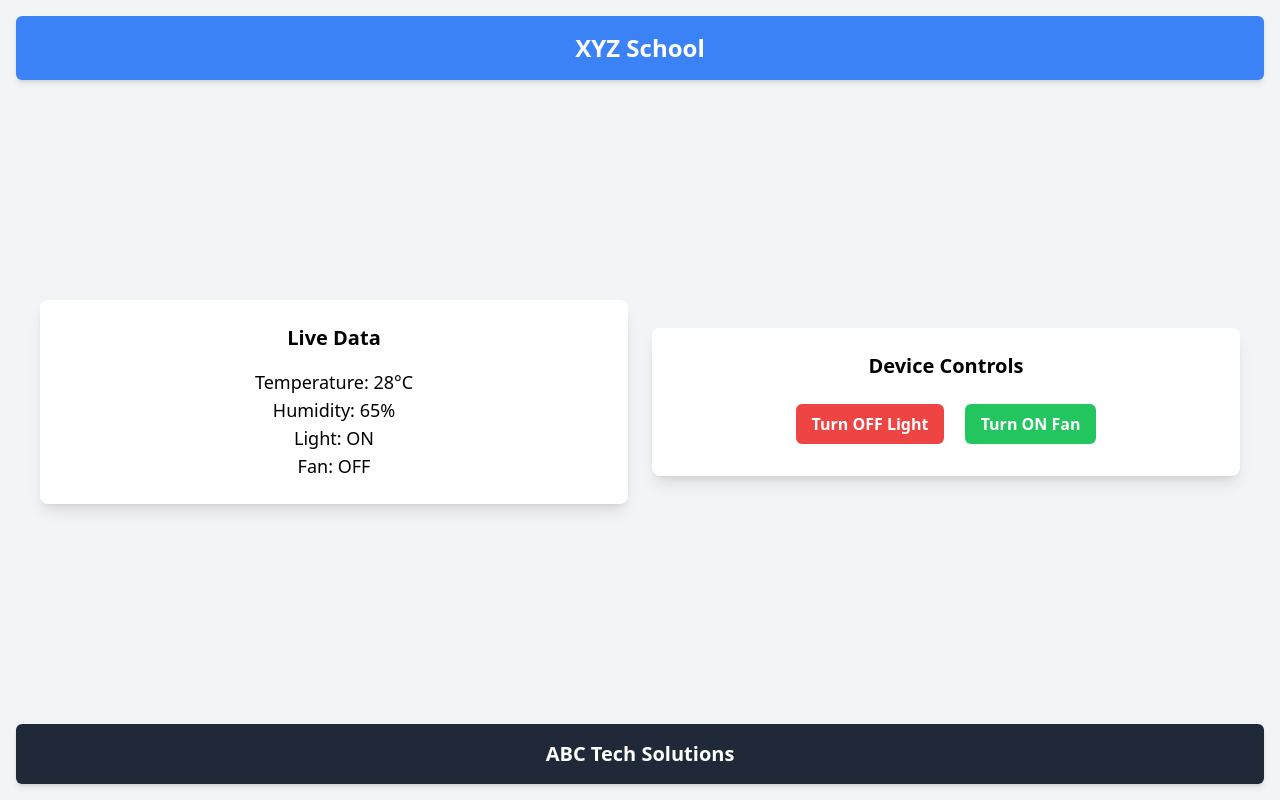
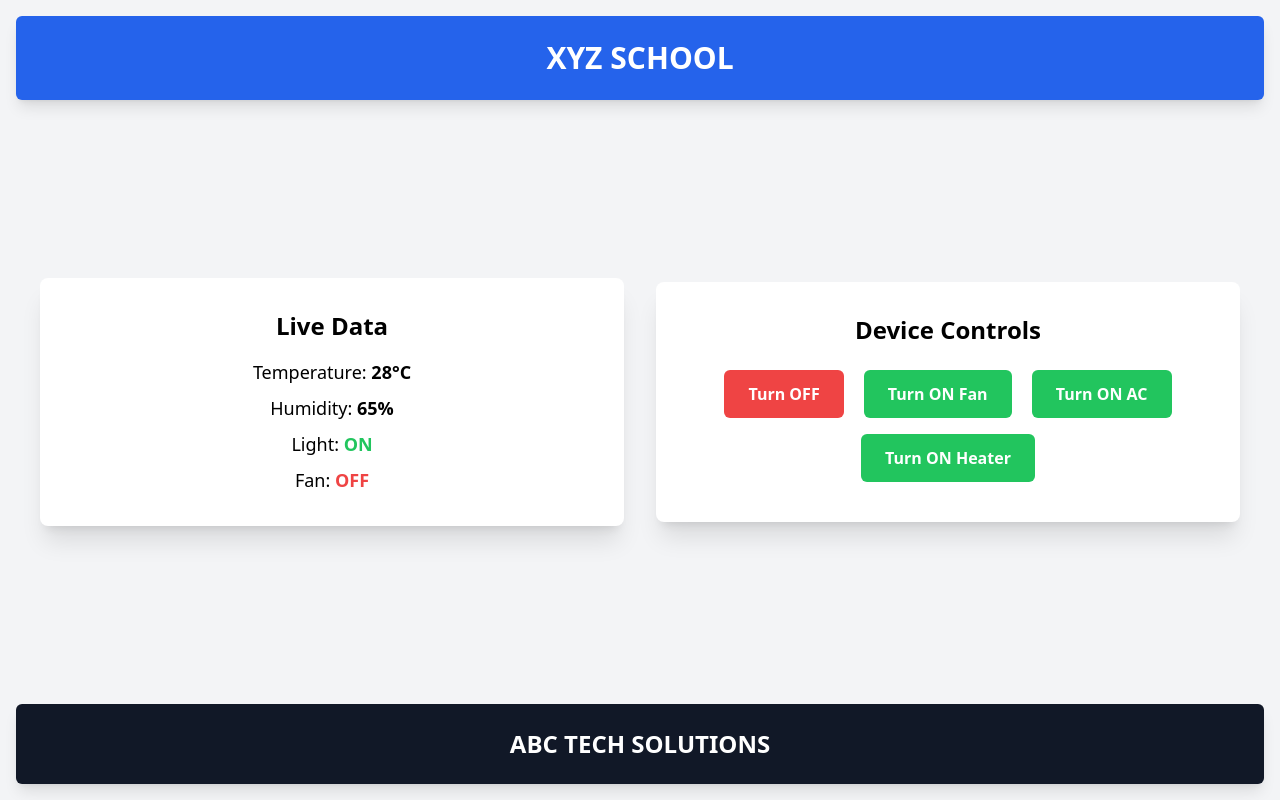
Before and after one commit to atish-25/controller, a plain HTML site: page abc.html in a window 1280 px wide. Both pictures are taken after a click on the button "Turn ON Light". Drawn offline with nearby package versions, Linux system fonts and the light colour scheme.

Commit message:
Update abc.html
Signed-off-by: atish-25 <atishkumar1548@gmail.com>

```diff
--- a/abc.html
+++ b/abc.html
@@ -9,65 +9,67 @@
 <body class="bg-gray-100 flex flex-col min-h-screen justify-between p-4">
 
     <!-- Top Section: School Name -->
-    <header class="text-center text-2xl font-bold bg-blue-500 text-white p-4 rounded-md shadow-md">
+    <header class="text-center text-3xl font-bold bg-blue-600 text-white p-6 rounded-md shadow-lg uppercase">
         XYZ School
     </header>
 
     <!-- Middle Section: Data Display and Controls -->
-    <div class="flex flex-col md:flex-row gap-6 flex-grow justify-center items-center p-6">
+    <div class="flex flex-col md:flex-row gap-8 flex-grow justify-center items-center p-6">
 
         <!-- Fetched Data Section -->
-        <div class="bg-white p-6 rounded-lg shadow-lg w-full md:w-1/2 text-center">
-            <h2 class="text-xl font-semibold mb-4">Live Data</h2>
-            <p class="text-lg">Temperature: <span id="temperature">28°C</span></p>
-            <p class="text-lg">Humidity: <span id="humidity">65%</span></p>
-            <p class="text-lg">Light: <span id="light-status">OFF</span></p>
-            <p class="text-lg">Fan: <span id="fan-status">OFF</span></p>
+        <div class="bg-white p-8 rounded-lg shadow-xl w-full md:w-1/2 text-center">
+            <h2 class="text-2xl font-semibold mb-4">Live Data</h2>
+            <p class="text-lg mb-2">Temperature: <span id="temperature" class="font-bold">28°C</span></p>
+            <p class="text-lg mb-2">Humidity: <span id="humidity" class="font-bold">65%</span></p>
+            <p class="text-lg mb-2">Light: <span id="light-status" class="font-bold text-red-500">OFF</span></p>
+            <p class="text-lg">Fan: <span id="fan-status" class="font-bold text-red-500">OFF</span></p>
         </div>
 
         <!-- Control Section -->
-        <div class="bg-white p-6 rounded-lg shadow-lg w-full md:w-1/2 text-center">
-            <h2 class="text-xl font-semibold mb-4">Device Controls</h2>
-            <button id="light-btn" class="px-4 py-2 rounded-md text-white font-semibold m-2 transition bg-green-500">
+        <div class="bg-white p-8 rounded-lg shadow-xl w-full md:w-1/2 text-center">
+            <h2 class="text-2xl font-semibold mb-4">Device Controls</h2>
+            <button id="light-btn" class="px-6 py-3 rounded-md text-white font-semibold m-2 transition bg-green-500 hover:bg-green-700">
                 Turn ON Light
             </button>
-            <button id="fan-btn" class="px-4 py-2 rounded-md text-white font-semibold m-2 transition bg-green-500">
+            <button id="fan-btn" class="px-6 py-3 rounded-md text-white font-semibold m-2 transition bg-green-500 hover:bg-green-700">
                 Turn ON Fan
+            </button>
+            <button id="ac-btn" class="px-6 py-3 rounded-md text-white font-semibold m-2 transition bg-green-500 hover:bg-green-700">
+                Turn ON AC
+            </button>
+            <button id="heater-btn" class="px-6 py-3 rounded-md text-white font-semibold m-2 transition bg-green-500 hover:bg-green-700">
+                Turn ON Heater
             </button>
         </div>
     </div>
 
     <!-- Bottom Section: Company Name -->
-    <footer class="text-center text-xl font-semibold bg-gray-800 text-white p-4 rounded-md shadow-md">
+    <footer class="text-center text-2xl font-semibold bg-gray-900 text-white p-6 rounded-md shadow-lg uppercase">
         ABC Tech Solutions
     </footer>
 
     <script>
-        document.getElementById("light-btn").addEventListener("click", function() {
-            let lightStatus = document.getElementById("light-status");
-            if (lightStatus.textContent === "OFF") {
-                lightStatus.textContent = "ON";
-                this.textContent = "Turn OFF Light";
-                this.classList.replace("bg-green-500", "bg-red-500");
-            } else {
-                lightStatus.textContent = "OFF";
-                this.textContent = "Turn ON Light";
-                this.classList.replace("bg-red-500", "bg-green-500");
-            }
-        });
+        function toggleDevice(buttonId, statusId) {
+            document.getElementById(buttonId).addEventListener("click", function() {
+                let statusElement = document.getElementById(statusId);
+                if (statusElement.textContent === "OFF") {
+                    statusElement.textContent = "ON";
+                    statusElement.classList.replace("text-red-500", "text-green-500");
+                    this.textContent = "Turn OFF " + this.textContent.split(" ")[2];
+                    this.classList.replace("bg-green-500", "bg-red-500");
+                } else {
+                    statusElement.textContent = "OFF";
+                    statusElement.classList.replace("text-green-500", "text-red-500");
+                    this.textContent = "Turn ON " + this.textContent.split(" ")[2];
+                    this.classList.replace("bg-red-500", "bg-green-500");
+                }
+            });
+        }
 
-        document.getElementById("fan-btn").addEventListener("click", function() {
-            let fanStatus = document.getElementById("fan-status");
-            if (fanStatus.textContent === "OFF") {
-                fanStatus.textContent = "ON";
-                this.textContent = "Turn OFF Fan";
-                this.classList.replace("bg-green-500", "bg-red-500");
-            } else {
-                fanStatus.textContent = "OFF";
-                this.textContent = "Turn ON Fan";
-                this.classList.replace("bg-red-500", "bg-green-500");
-            }
-        });
+        toggleDevice("light-btn", "light-status");
+        toggleDevice("fan-btn", "fan-status");
+        toggleDevice("ac-btn", "temperature");
+        toggleDevice("heater-btn", "humidity");
     </script>
 </body>
 </html>
```
